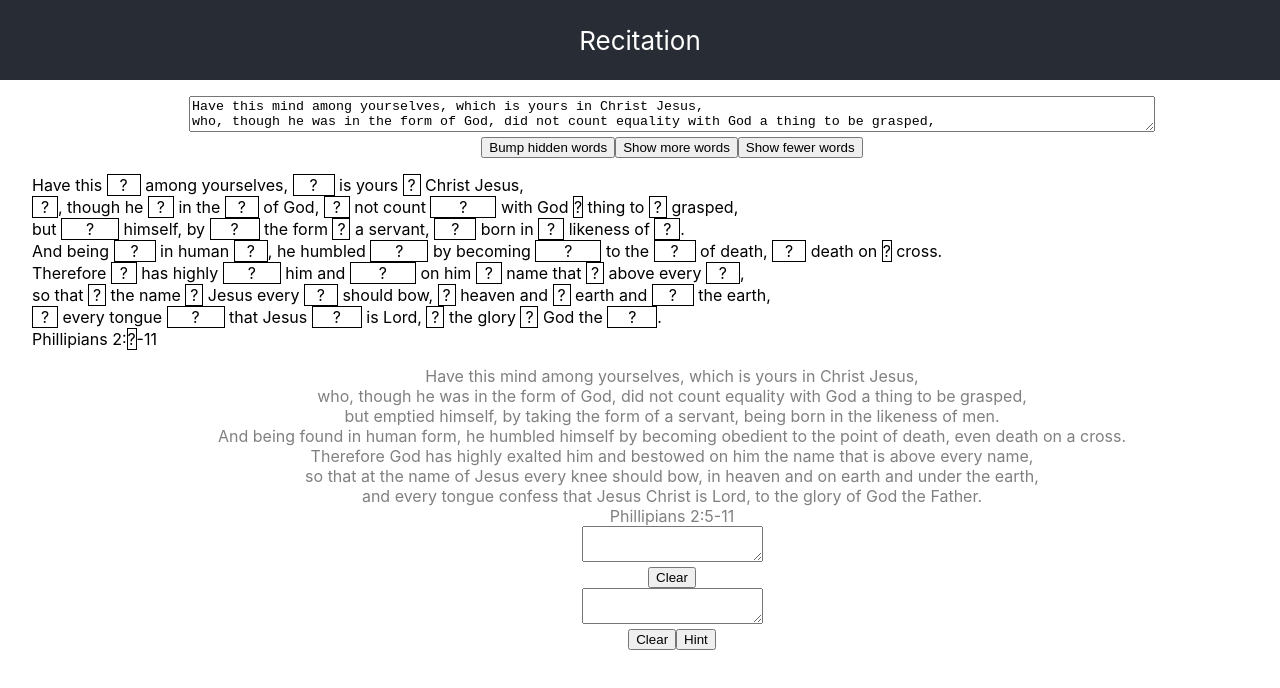
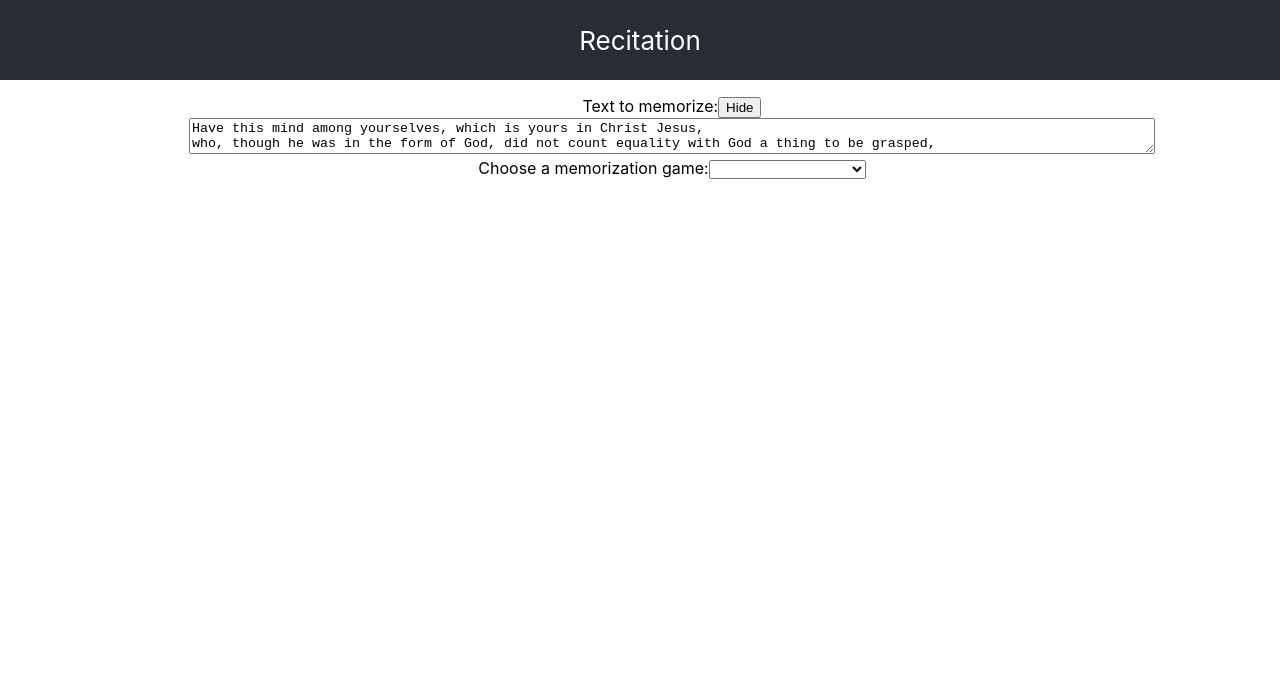
Before and after one commit to TimothyDJewell/recitation, a React (Create React App) app: page / in a window 1280 px wide. Shown: the top 688 px of the page. Built offline with nearby package versions, Linux system fonts and the light colour scheme.

Commit message:
allow selecting current memorization game

```diff
--- a/src/App.tsx
+++ b/src/App.tsx
@@ -1,5 +1,7 @@
+import { useState } from 'react';
 import './App.css';
 import HiddenWords from './HiddenWords';
+import { LargeInput } from './LargeInput';
 import TextTypingInput from './TextTypingInput';
 import { useLocalStorage } from './Utils';
 
@@ -14,18 +16,32 @@ const initialInput = [
   'Phillipians 2:5-11',
 ].join('\n');
 
-const LargeInput = ({ text, setText }: { text: string, setText: (t: string) => void}) => (
-  <textarea className="LargeInput" onChange={e => setText(e.target.value)} value={text} />
-);
+const gameModeOptionMapping: { [name: string]: (props: { text: string }) => JSX.Element } = {
+  'Hidden Words': ({ text }) => <HiddenWords text={text} />,
+  'Type Text': ({ text }) => <TextTypingInput text={text} />,
+  'Type Text from scratch': ({ text }) => <TextTypingInput text={text} hideRemainingText />,
+}
 
 const AppBody = () => {
   const [memorizationText, setMemorizationText] = useLocalStorage('recitation-memorization-text', initialInput);
+  const [showMemorizationInput, setShowMemorizationInput] = useState(!memorizationText.length || memorizationText === initialInput);
+  const [gameModeOption, setGameModeOption] = useState<undefined | string>();
+  const GameMode = gameModeOption !== undefined ? gameModeOptionMapping[gameModeOption] : undefined;
   return (
     <div className="AppBody">
-      <LargeInput text={memorizationText} setText={setMemorizationText} />
-      <HiddenWords text={memorizationText} />
-      <TextTypingInput text={memorizationText} />
-      <TextTypingInput text={memorizationText} hideRemainingText />
+      <div>
+        Text to memorize:
+        <button onClick={() => setShowMemorizationInput(!showMemorizationInput)}>{showMemorizationInput ? 'Hide' : 'Show'}</button>
+      </div>
+      {showMemorizationInput && <LargeInput text={memorizationText} setText={setMemorizationText} />}
+      <div>
+        Choose a memorization game:
+        <select value={gameModeOption} onChange={e => setGameModeOption(e.target.value)}>
+          <option value={undefined}></option>
+          {Object.keys(gameModeOptionMapping).map(name => <option key={name} value={name}>{name}</option>)}
+        </select>
+      </div>
+      {!!GameMode && <GameMode text={memorizationText} />}
     </div>
   );
 };
--- /dev/null
+++ b/src/LargeInput.module.css
@@ -0,0 +1,3 @@
+.LargeInput {
+  width: 75%;
+}
--- /dev/null
+++ b/src/LargeInput.tsx
@@ -0,0 +1,8 @@
+import { forwardRef } from 'react';
+import Style from './LargeInput.module.css';
+
+export const LargeInput = forwardRef<
+  HTMLTextAreaElement,
+  { text: string; setText: (t: string) => void; }>(({ text, setText }, ref) => (
+  <textarea ref={ref} className={Style.LargeInput} onChange={e => setText(e.target.value)} value={text} />
+));
--- a/src/TextTypingInput.tsx
+++ b/src/TextTypingInput.tsx
@@ -1,5 +1,6 @@
 import { useRef, useState } from 'react';
 import Style from './TextTypingInput.module.css';
+import { LargeInput } from './LargeInput';
 
 /**
  * Compares two strings to find the index of the first difference.
@@ -76,7 +77,7 @@ const TextTypingInput = ({ text, hideRemainingText = false }: { text: string, hi
           <span className={Style.remainingText}>{remainingText}</span>
         </div>
         <div>
-          <textarea ref={inputRef} value={typed} onChange={e => onInputChange(e.target.value)}/>
+          <LargeInput text={typed} setText={onInputChange} ref={inputRef} />
         </div>
         <div>
           <button onClick={clearInput}>Clear</button>
```
